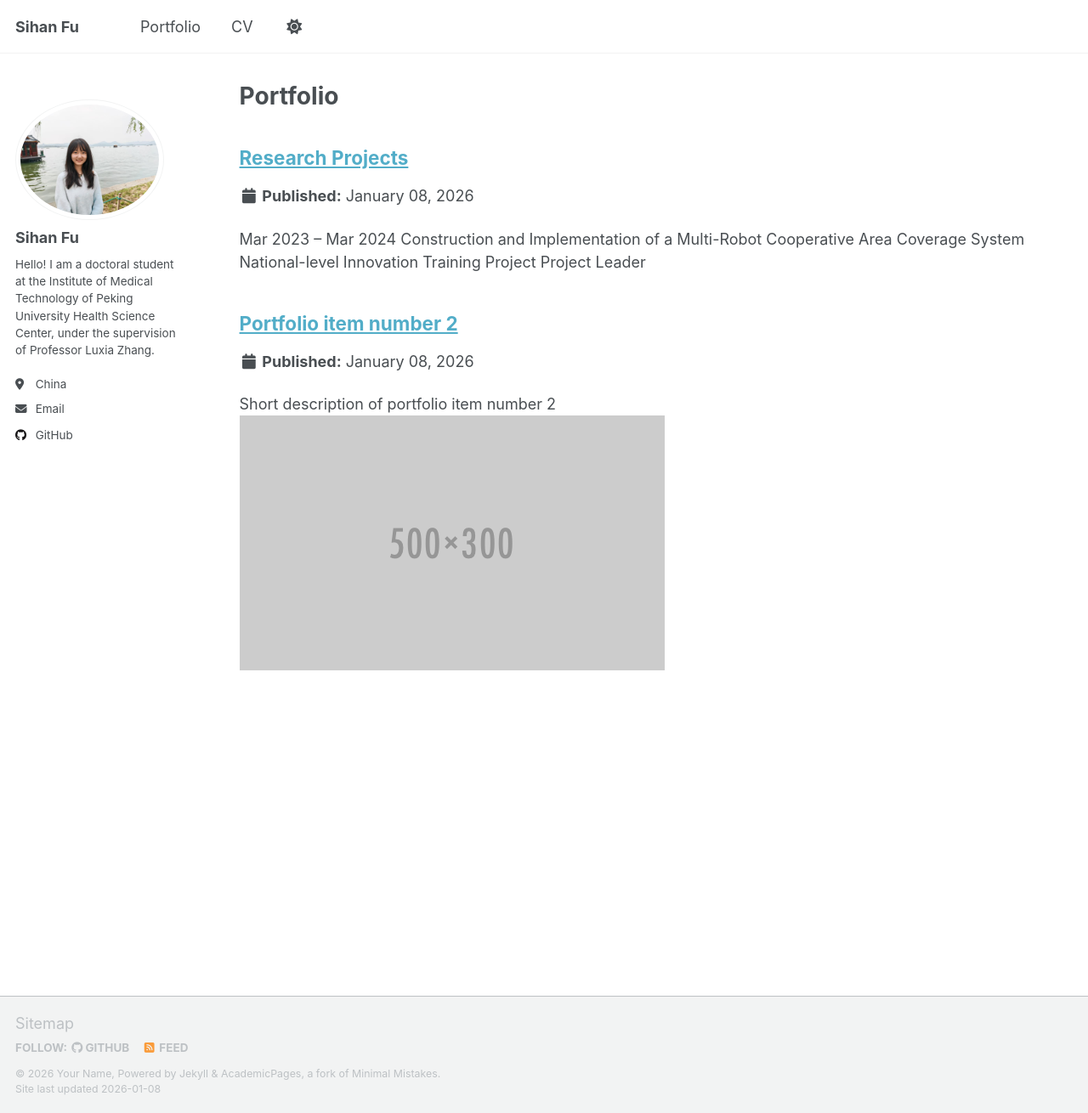
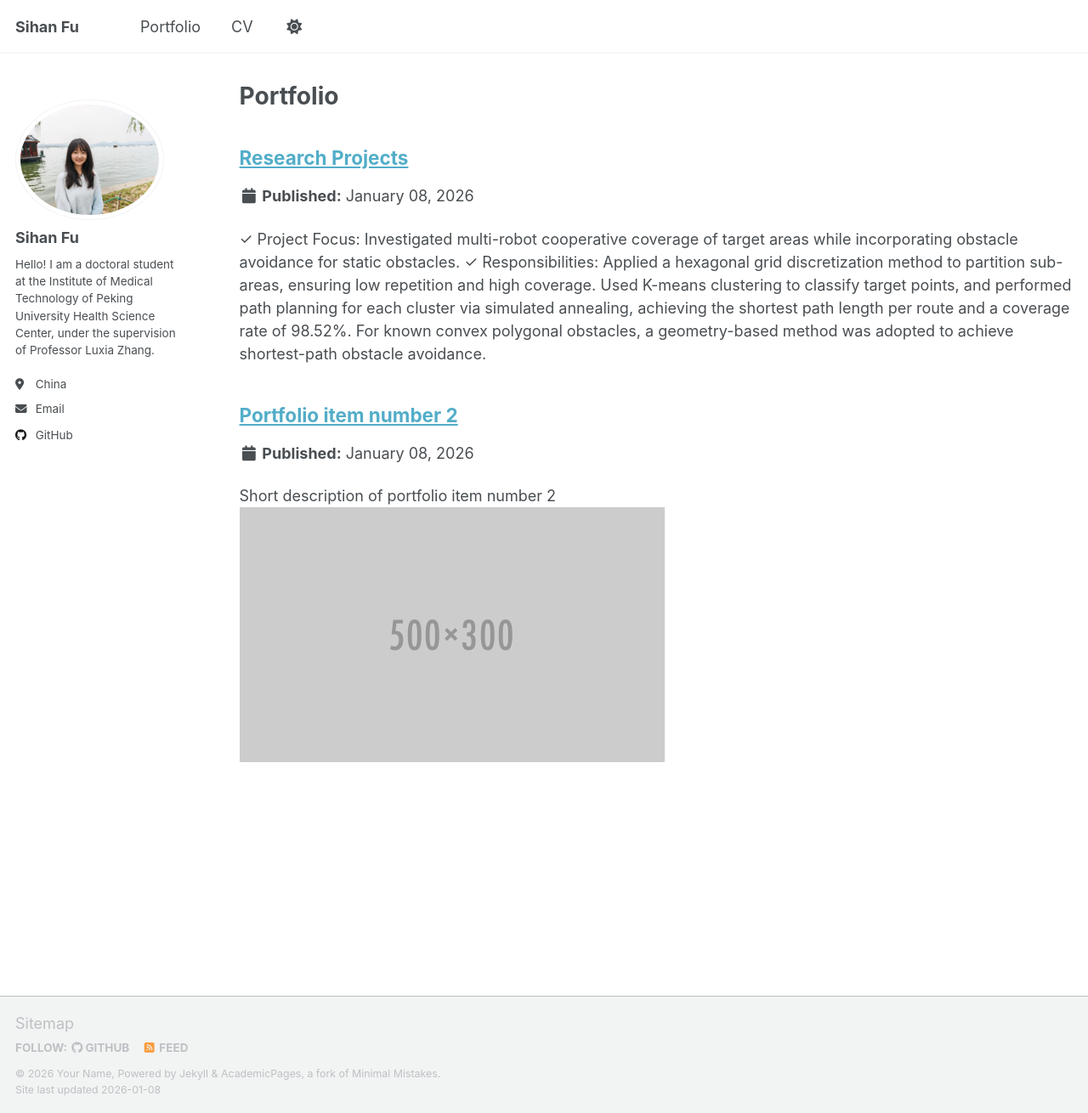
Before and after one commit to FuSihan1/FuSihan1.github.io, a Jekyll site: the page built from _pages/portfolio.html, in a window 1280 px wide and 1310 px high. Shown: the whole window at 85% size. Built offline with Jekyll 4.4.1, drawn with Linux system fonts in a browser that asks for light colours; a script that is not in the unit is left out.

Commit message:
Update portfolio-1.md

```diff
--- a/_portfolio/portfolio-1.md
+++ b/_portfolio/portfolio-1.md
@@ -1,7 +1,8 @@
 ---
 title: "Research Projects"
-excerpt: "Mar 2023 – Mar 2024  Construction and Implementation of a Multi-Robot Cooperative Area Coverage System    National-level Innovation Training Project
-      Project Leader"
+excerpt: "Construction and Implementation of a Multi-Robot Cooperative Area Coverage System, National-level Innovation Training, Project Project Leader"
+excerpt: "✓ Project Focus: Investigated multi-robot cooperative coverage of target areas while incorporating obstacle avoidance for static obstacles.
+✓ Responsibilities: Applied a hexagonal grid discretization method to partition sub-areas, ensuring low repetition and high coverage. Used K-means clustering to classify target points, and performed path planning for each cluster via simulated annealing, achieving the shortest path length per route and a coverage rate of 98.52%. For known convex polygonal obstacles, a geometry-based method was adopted to achieve shortest-path obstacle avoidance."
 collection: portfolio
 ---
 
```
